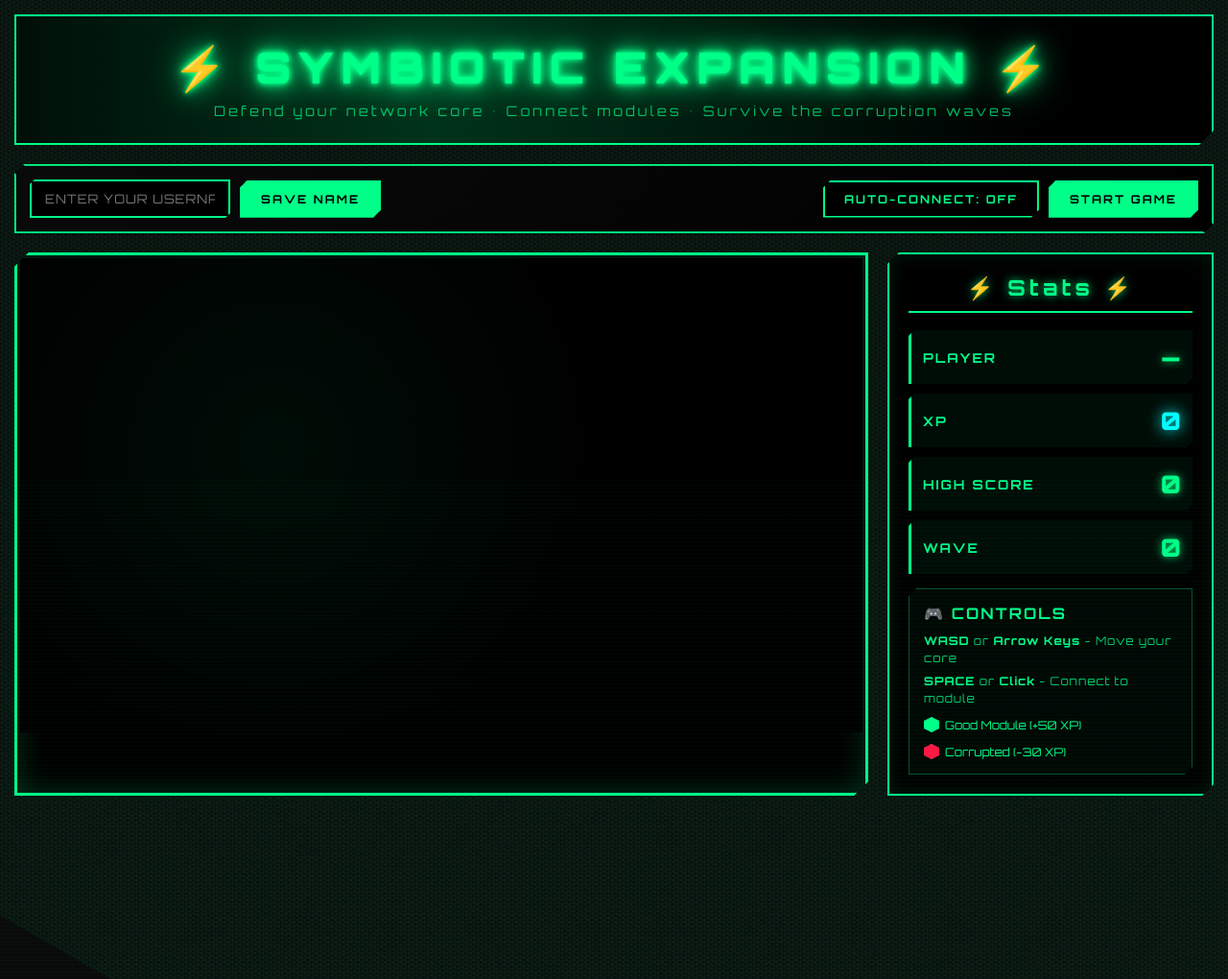
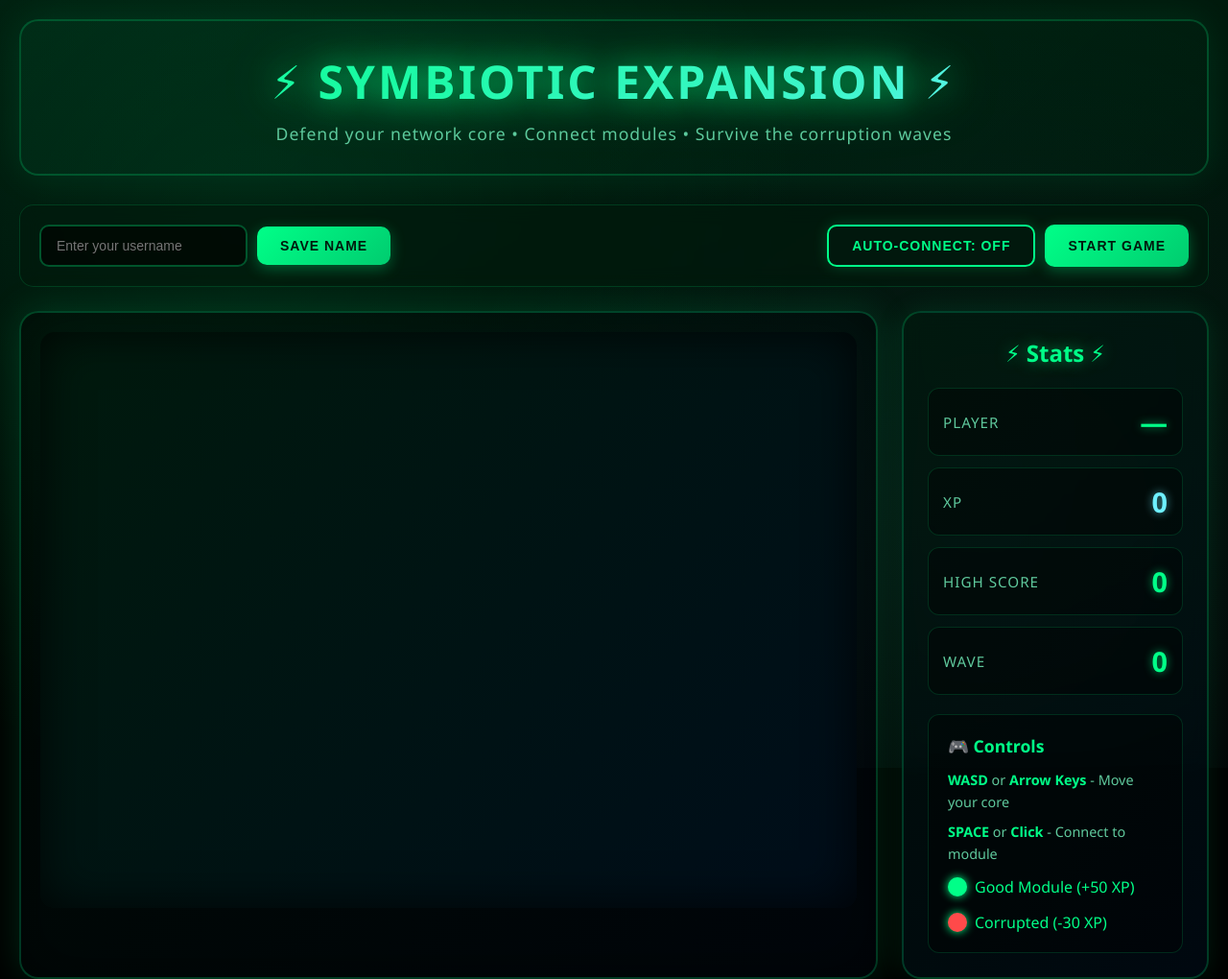
Before and after one commit to gbolah/symbiotic-expansion, a plain HTML site: page index.html in a window 1280 px wide. Shown: the top 1020 px of the page at 96% size. Before the commit the page ends 844 px from the top, so only its background shows below. Drawn offline with Linux system fonts and the light colour scheme; a script that the page names is missing.

Commit message:
Update index.html

```diff
--- a/index.html
+++ b/index.html
@@ -5,8 +5,6 @@
   <meta name="viewport" content="width=device-width, initial-scale=1.0">
   <title>Symbiotic Expansion - Network Defense Game</title>
   <style>
-    @import url('https://fonts.googleapis.com/css2?family=Orbitron:wght@400;700;900&display=swap');
-
     * {
       margin: 0;
       padding: 0;
@@ -14,230 +12,129 @@
     }
 
     body {
-      font-family: 'Orbitron', monospace;
-      background: #0a0a0a;
+      font-family: 'Segoe UI', Tahoma, Geneva, Verdana, sans-serif;
+      background: #000;
       color: #00ff88;
       overflow-x: hidden;
       min-height: 100vh;
       position: relative;
     }
 
-    /* Animated Hexagon Background Pattern */
     body::before {
-      content: '';
-      position: fixed;
-      top: -50%;
-      left: -50%;
-      width: 200%;
-      height: 200%;
-      background-image:
-        repeating-linear-gradient(0deg, transparent, transparent 2px, rgba(0, 255, 136, 0.03) 2px, rgba(0, 255, 136, 0.03) 4px),
-        repeating-linear-gradient(60deg, transparent, transparent 2px, rgba(0, 255, 136, 0.03) 2px, rgba(0, 255, 136, 0.03) 4px),
-        repeating-linear-gradient(120deg, transparent, transparent 2px, rgba(0, 255, 136, 0.03) 2px, rgba(0, 255, 136, 0.03) 4px);
-      animation: bgRotate 60s linear infinite;
-      z-index: -2;
-    }
-
-    /* Scanline Effect */
-    body::after {
       content: '';
       position: fixed;
       top: 0;
       left: 0;
-      width: 100%;
-      height: 100%;
-      background: repeating-linear-gradient(
-        0deg,
-        transparent,
-        transparent 2px,
-        rgba(0, 255, 136, 0.02) 2px,
-        rgba(0, 255, 136, 0.02) 4px
-      );
-      pointer-events: none;
-      z-index: 9999;
-      animation: scanline 8s linear infinite;
-    }
-
-    @keyframes bgRotate {
-      0% { transform: rotate(0deg); }
-      100% { transform: rotate(360deg); }
-    }
-
-    @keyframes scanline {
-      0% { transform: translateY(0); }
-      100% { transform: translateY(100%); }
+      right: 0;
+      bottom: 0;
+      background:
+        radial-gradient(circle at 20% 30%, rgba(0, 255, 136, 0.08) 0%, transparent 50%),
+        radial-gradient(circle at 80% 70%, rgba(110, 240, 255, 0.06) 0%, transparent 50%),
+        linear-gradient(180deg, #001a0d 0%, #000 100%);
+      z-index: -1;
     }
 
     .container {
-      max-width: 1600px;
+      max-width: 1400px;
       margin: 0 auto;
-      padding: 15px;
-      position: relative;
+      padding: 20px;
     }
 
-    /* Cyber Header with Glitch Effect */
+    /* Header Styles */
     .header {
       text-align: center;
-      margin-bottom: 20px;
-      padding: 25px;
-      background: #000;
-      clip-path: polygon(0 0, 100% 0, 100% calc(100% - 15px), calc(100% - 15px) 100%, 0 100%);
-      border: 2px solid #00ff88;
-      position: relative;
-      overflow: hidden;
-    }
-
-    .header::before {
-      content: '';
-      position: absolute;
-      top: 0;
-      left: -100%;
-      width: 100%;
-      height: 100%;
-      background: linear-gradient(90deg, transparent, rgba(0, 255, 136, 0.2), transparent);
-      animation: scan 3s infinite;
-    }
-
-    @keyframes scan {
-      0%, 100% { left: -100%; }
-      50% { left: 100%; }
+      margin-bottom: 30px;
+      padding: 30px 20px;
+      background: linear-gradient(135deg, rgba(0, 255, 136, 0.05), rgba(0, 255, 136, 0.02));
+      border-radius: 20px;
+      border: 2px solid rgba(0, 255, 136, 0.2);
+      box-shadow: 0 0 40px rgba(0, 255, 136, 0.1);
+      animation: fadeIn 0.6s ease-out;
     }
 
     .header h1 {
-      font-size: 2.8em;
+      font-size: 3em;
       font-weight: 900;
-      letter-spacing: 8px;
+      letter-spacing: 3px;
       text-transform: uppercase;
-      color: #00ff88;
-      text-shadow:
-        0 0 5px #00ff88,
-        0 0 10px #00ff88,
-        0 0 20px #00ff88,
-        0 0 40px #00ff88;
-      margin-bottom: 8px;
-      animation: flicker 4s infinite alternate;
-      position: relative;
-    }
-
-    @keyframes flicker {
-      0%, 18%, 22%, 25%, 53%, 57%, 100% {
-        text-shadow:
-          0 0 5px #00ff88,
-          0 0 10px #00ff88,
-          0 0 20px #00ff88,
-          0 0 40px #00ff88;
-      }
-      20%, 24%, 55% {
-        text-shadow: none;
-      }
+      background: linear-gradient(135deg, #00ff88, #6ef0ff);
+      -webkit-background-clip: text;
+      -webkit-text-fill-color: transparent;
+      background-clip: text;
+      text-shadow: 0 0 30px rgba(0, 255, 136, 0.5);
+      margin-bottom: 10px;
+      animation: glow 2s ease-in-out infinite alternate;
     }
 
     .header p {
-      font-size: 0.9em;
-      color: #00ff88;
-      letter-spacing: 3px;
-      opacity: 0.7;
-      font-weight: 400;
+      font-size: 1.1em;
+      color: #5fc99d;
+      letter-spacing: 1px;
     }
 
-    /* Angular Control Bar */
+    /* Controls Bar */
     .controls {
       display: flex;
       justify-content: space-between;
       align-items: center;
-      gap: 12px;
-      margin-bottom: 20px;
-      padding: 15px;
-      background: linear-gradient(135deg, #0a0a0a, #000);
-      clip-path: polygon(10px 0, 100% 0, 100% calc(100% - 10px), calc(100% - 10px) 100%, 0 100%, 0 10px);
-      border: 1px solid #00ff88;
+      gap: 15px;
+      margin-bottom: 25px;
+      padding: 20px;
+      background: rgba(0, 26, 13, 0.6);
+      border-radius: 15px;
+      border: 1px solid rgba(0, 255, 136, 0.15);
       flex-wrap: wrap;
-      position: relative;
+      backdrop-filter: blur(10px);
     }
 
-    .controls::after {
-      content: '';
-      position: absolute;
-      top: 0;
-      left: 0;
-      right: 0;
-      bottom: 0;
-      border: 1px solid #00ff88;
-      clip-path: polygon(10px 0, 100% 0, 100% calc(100% - 10px), calc(100% - 10px) 100%, 0 100%, 0 10px);
-      opacity: 0.3;
-      animation: pulse 2s infinite;
-    }
-
-    @keyframes pulse {
-      0%, 100% { opacity: 0.3; }
-      50% { opacity: 0.8; }
-    }
-
-    .controls-left, .controls-right {
+    .controls-left {
       display: flex;
       gap: 10px;
       align-items: center;
       flex-wrap: wrap;
     }
 
+    .controls-right {
+      display: flex;
+      gap: 10px;
+      flex-wrap: wrap;
+    }
+
     input {
-      padding: 10px 14px;
-      background: #000;
-      border: 2px solid #00ff88;
+      padding: 12px 16px;
+      background: rgba(0, 0, 0, 0.6);
+      border: 2px solid rgba(0, 255, 136, 0.3);
+      border-radius: 10px;
       color: #00ff88;
-      font-size: 13px;
-      font-family: 'Orbitron', monospace;
+      font-size: 14px;
       outline: none;
       transition: all 0.3s;
       min-width: 180px;
-      clip-path: polygon(5px 0, 100% 0, 100% calc(100% - 5px), calc(100% - 5px) 100%, 0 100%, 0 5px);
-      text-transform: uppercase;
-      letter-spacing: 1px;
     }
 
     input:focus {
-      box-shadow:
-        inset 0 0 10px rgba(0, 255, 136, 0.3),
-        0 0 15px rgba(0, 255, 136, 0.5);
+      border-color: #00ff88;
+      box-shadow: 0 0 15px rgba(0, 255, 136, 0.3);
     }
 
     button {
-      padding: 10px 20px;
-      background: #00ff88;
-      border: 2px solid #00ff88;
-      color: #000;
-      font-weight: 700;
-      font-size: 12px;
-      font-family: 'Orbitron', monospace;
+      padding: 12px 24px;
+      background: linear-gradient(135deg, #00ff88, #00cc6f);
+      border: none;
+      border-radius: 10px;
+      color: #001a0d;
+      font-weight: 800;
+      font-size: 14px;
       cursor: pointer;
       transition: all 0.3s;
       text-transform: uppercase;
-      letter-spacing: 2px;
-      clip-path: polygon(8px 0, 100% 0, 100% calc(100% - 8px), calc(100% - 8px) 100%, 0 100%, 0 8px);
-      position: relative;
-      overflow: hidden;
-    }
-
-    button::before {
-      content: '';
-      position: absolute;
-      top: 50%;
-      left: 50%;
-      width: 0;
-      height: 0;
-      background: rgba(255, 255, 255, 0.3);
-      transform: translate(-50%, -50%);
-      transition: width 0.3s, height 0.3s;
-    }
-
-    button:hover::before {
-      width: 300px;
-      height: 300px;
+      letter-spacing: 1px;
+      box-shadow: 0 4px 15px rgba(0, 255, 136, 0.3);
     }
 
     button:hover {
-      box-shadow: 0 0 20px rgba(0, 255, 136, 0.8);
       transform: translateY(-2px);
+      box-shadow: 0 6px 25px rgba(0, 255, 136, 0.5);
     }
 
     button:active {
@@ -245,204 +142,150 @@
     }
 
     button:disabled {
-      opacity: 0.4;
+      opacity: 0.5;
       cursor: not-allowed;
     }
 
     button.secondary {
-      background: #000;
+      background: transparent;
+      border: 2px solid #00ff88;
       color: #00ff88;
+      box-shadow: 0 0 15px rgba(0, 255, 136, 0.2);
+    }
+
+    button.secondary:hover {
+      background: rgba(0, 255, 136, 0.1);
     }
 
     /* Game Layout */
     .game-layout {
       display: grid;
-      grid-template-columns: 1fr 340px;
-      gap: 20px;
+      grid-template-columns: 1fr 320px;
+      gap: 25px;
+      animation: fadeIn 0.8s ease-out 0.2s backwards;
     }
 
-    /* Canvas Container with Circuit Board Style */
+    /* Canvas Container */
     .canvas-container {
       position: relative;
-      background: #000;
-      padding: 3px;
-      clip-path: polygon(15px 0, 100% 0, 100% calc(100% - 15px), calc(100% - 15px) 100%, 0 100%, 0 15px);
-      border: 3px solid #00ff88;
+      background: linear-gradient(135deg, rgba(0, 26, 13, 0.4), rgba(0, 13, 26, 0.4));
+      border-radius: 20px;
+      padding: 20px;
+      border: 2px solid rgba(0, 255, 136, 0.2);
       box-shadow:
-        inset 0 0 30px rgba(0, 255, 136, 0.2),
-        0 0 30px rgba(0, 255, 136, 0.3);
-    }
-
-    /* Corner Decorations */
-    .canvas-container::before,
-    .canvas-container::after {
-      content: '';
-      position: absolute;
-      width: 20px;
-      height: 20px;
-      border: 3px solid #00ff88;
-      z-index: 10;
-    }
-
-    .canvas-container::before {
-      top: -3px;
-      left: -3px;
-      border-right: none;
-      border-bottom: none;
-    }
-
-    .canvas-container::after {
-      bottom: -3px;
-      right: -3px;
-      border-left: none;
-      border-top: none;
+        0 0 40px rgba(0, 255, 136, 0.15),
+        inset 0 0 60px rgba(0, 0, 0, 0.5);
     }
 
     canvas {
       width: 100%;
-      height: auto;
-      aspect-ratio: 16/9;
-      max-height: 600px;
-      display: block;
-      background:
-        radial-gradient(circle at 30% 40%, rgba(0, 255, 136, 0.05), transparent 50%),
-        #000;
+      height: 600px;
+      border-radius: 15px;
+      background: linear-gradient(135deg, #001a0d, #000d1a);
+      box-shadow: inset 0 0 50px rgba(0, 0, 0, 0.8);
       cursor: crosshair;
     }
 
-    /* Stats Panel - Hexagonal Style */
+    /* Stats Panel */
     .stats-panel {
-      background: #000;
-      padding: 20px;
-      clip-path: polygon(12px 0, 100% 0, 100% calc(100% - 12px), calc(100% - 12px) 100%, 0 100%, 0 12px);
-      border: 2px solid #00ff88;
-      box-shadow:
-        inset 0 0 20px rgba(0, 255, 136, 0.1),
-        0 0 20px rgba(0, 255, 136, 0.2);
+      background: linear-gradient(135deg, rgba(0, 26, 13, 0.6), rgba(0, 13, 26, 0.6));
+      border-radius: 20px;
+      padding: 25px;
+      border: 2px solid rgba(0, 255, 136, 0.2);
+      box-shadow: 0 0 30px rgba(0, 255, 136, 0.1);
+      backdrop-filter: blur(10px);
       height: fit-content;
-      position: relative;
     }
 
     .stats-panel h2 {
-      font-size: 1.4em;
-      margin-bottom: 18px;
+      font-size: 1.5em;
+      margin-bottom: 20px;
       color: #00ff88;
       text-align: center;
-      text-shadow: 0 0 10px rgba(0, 255, 136, 0.8);
-      letter-spacing: 4px;
-      border-bottom: 2px solid #00ff88;
-      padding-bottom: 10px;
+      text-shadow: 0 0 15px rgba(0, 255, 136, 0.5);
     }
 
     .stat-item {
       display: flex;
       justify-content: space-between;
       align-items: center;
-      padding: 12px;
-      margin-bottom: 10px;
-      background: rgba(0, 255, 136, 0.05);
-      clip-path: polygon(6px 0, 100% 0, 100% calc(100% - 6px), calc(100% - 6px) 100%, 0 100%, 0 6px);
-      border-left: 3px solid #00ff88;
+      padding: 15px;
+      margin-bottom: 12px;
+      background: rgba(0, 0, 0, 0.4);
+      border-radius: 12px;
+      border: 1px solid rgba(0, 255, 136, 0.15);
       transition: all 0.3s;
-      position: relative;
-    }
-
-    .stat-item::after {
-      content: '';
-      position: absolute;
-      right: 0;
-      top: 0;
-      width: 0;
-      height: 100%;
-      background: rgba(0, 255, 136, 0.1);
-      transition: width 0.3s;
-    }
-
-    .stat-item:hover::after {
-      width: 100%;
     }
 
     .stat-item:hover {
-      background: rgba(0, 255, 136, 0.1);
+      border-color: rgba(0, 255, 136, 0.4);
+      background: rgba(0, 0, 0, 0.6);
     }
 
     .stat-label {
-      color: #00ff88;
-      font-size: 0.85em;
+      color: #5fc99d;
+      font-size: 0.95em;
       text-transform: uppercase;
-      letter-spacing: 2px;
-      font-weight: 700;
-      z-index: 1;
+      letter-spacing: 1px;
     }
 
     .stat-value {
-      font-size: 1.6em;
+      font-size: 1.8em;
       font-weight: 900;
       color: #00ff88;
-      text-shadow: 0 0 8px rgba(0, 255, 136, 0.8);
-      z-index: 1;
+      text-shadow: 0 0 10px rgba(0, 255, 136, 0.6);
     }
 
     .stat-value.highlight {
-      color: #0ff;
-      text-shadow: 0 0 8px rgba(0, 255, 255, 0.8);
-      animation: valueGlow 1.5s infinite alternate;
-    }
-
-    @keyframes valueGlow {
-      0% { text-shadow: 0 0 8px rgba(0, 255, 255, 0.8); }
-      100% { text-shadow: 0 0 15px rgba(0, 255, 255, 1); }
+      color: #6ef0ff;
+      text-shadow: 0 0 10px rgba(110, 240, 255, 0.6);
     }
 
     /* Instructions */
     .instructions {
-      margin-top: 15px;
-      padding: 15px;
-      background: rgba(0, 255, 136, 0.03);
-      clip-path: polygon(8px 0, 100% 0, 100% calc(100% - 8px), calc(100% - 8px) 100%, 0 100%, 0 8px);
-      border: 1px solid rgba(0, 255, 136, 0.3);
+      margin-top: 20px;
+      padding: 20px;
+      background: rgba(0, 0, 0, 0.4);
+      border-radius: 12px;
+      border: 1px solid rgba(0, 255, 136, 0.15);
     }
 
     .instructions h3 {
       color: #00ff88;
-      margin-bottom: 10px;
-      font-size: 1em;
-      letter-spacing: 2px;
-      text-transform: uppercase;
+      margin-bottom: 12px;
+      font-size: 1.1em;
     }
 
     .instructions p {
-      color: rgba(0, 255, 136, 0.8);
-      font-size: 0.75em;
-      line-height: 1.5;
-      margin-bottom: 6px;
-      letter-spacing: 1px;
+      color: #5fc99d;
+      font-size: 0.9em;
+      line-height: 1.6;
+      margin-bottom: 8px;
     }
 
     .instructions strong {
       color: #00ff88;
-      font-weight: 700;
+      font-weight: 800;
     }
 
     .color-legend {
       display: flex;
-      gap: 12px;
-      margin-top: 10px;
+      gap: 15px;
+      margin-top: 12px;
       flex-wrap: wrap;
     }
 
     .legend-item {
       display: flex;
       align-items: center;
-      gap: 6px;
-      font-size: 0.75em;
+      gap: 8px;
     }
 
     .legend-color {
-      width: 16px;
-      height: 16px;
-      clip-path: polygon(50% 0%, 100% 25%, 100% 75%, 50% 100%, 0% 75%, 0% 25%);
-      box-shadow: 0 0 8px currentColor;
+      width: 20px;
+      height: 20px;
+      border-radius: 50%;
+      box-shadow: 0 0 10px currentColor;
     }
 
     .legend-color.good {
@@ -450,10 +293,10 @@
     }
 
     .legend-color.bad {
-      background: #ff1744;
+      background: #ff4a4a;
     }
 
-    /* Modal with Digital Glitch */
+    /* Modal Overlay */
     .modal-overlay {
       display: none;
       position: fixed;
@@ -461,72 +304,80 @@
       left: 0;
       right: 0;
       bottom: 0;
-      background: rgba(0, 0, 0, 0.95);
+      background: rgba(0, 0, 0, 0.9);
+      backdrop-filter: blur(8px);
       z-index: 1000;
       align-items: center;
       justify-content: center;
+      animation: fadeIn 0.3s ease-out;
     }
 
     .modal-overlay.active {
       display: flex;
-      animation: fadeIn 0.3s;
-    }
-
-    @keyframes fadeIn {
-      from { opacity: 0; }
-      to { opacity: 1; }
     }
 
     .modal {
-      background: #000;
+      background: linear-gradient(135deg, rgba(0, 26, 13, 0.95), rgba(0, 13, 26, 0.95));
       padding: 40px;
-      clip-path: polygon(20px 0, 100% 0, 100% calc(100% - 20px), calc(100% - 20px) 100%, 0 100%, 0 20px);
-      border: 3px solid #00ff88;
-      box-shadow:
-        inset 0 0 40px rgba(0, 255, 136, 0.2),
-        0 0 50px rgba(0, 255, 136, 0.5);
+      border-radius: 20px;
+      border: 2px solid rgba(0, 255, 136, 0.4);
+      box-shadow: 0 0 60px rgba(0, 255, 136, 0.3);
       text-align: center;
       max-width: 500px;
-      animation: glitchIn 0.5s;
-      position: relative;
-    }
-
-    @keyframes glitchIn {
-      0% {
-        transform: scale(0.9) translateX(-10px);
-        opacity: 0;
-      }
-      20% { transform: scale(1.05) translateX(10px); }
-      40% { transform: scale(0.95) translateX(-5px); }
-      60% { transform: scale(1.02) translateX(5px); }
-      100% {
-        transform: scale(1) translateX(0);
-        opacity: 1;
-      }
+      animation: scaleIn 0.4s ease-out;
     }
 
     .modal h2 {
       font-size: 2.5em;
       color: #00ff88;
       margin-bottom: 15px;
-      text-shadow: 0 0 20px rgba(0, 255, 136, 0.8);
-      letter-spacing: 5px;
+      text-shadow: 0 0 20px rgba(0, 255, 136, 0.6);
     }
 
     .modal p {
-      font-size: 1.1em;
-      color: rgba(0, 255, 136, 0.9);
+      font-size: 1.2em;
+      color: #5fc99d;
       margin-bottom: 10px;
-      letter-spacing: 2px;
     }
 
     .modal .score {
-      font-size: 2.2em;
+      font-size: 2em;
       font-weight: 900;
-      color: #0ff;
+      color: #6ef0ff;
       margin: 20px 0;
-      text-shadow: 0 0 15px rgba(0, 255, 255, 0.8);
-      letter-spacing: 3px;
+      text-shadow: 0 0 15px rgba(110, 240, 255, 0.6);
+    }
+
+    /* Animations */
+    @keyframes fadeIn {
+      from {
+        opacity: 0;
+        transform: translateY(20px);
+      }
+      to {
+        opacity: 1;
+        transform: translateY(0);
+      }
+    }
+
+    @keyframes scaleIn {
+      from {
+        opacity: 0;
+        transform: scale(0.8);
+      }
+      to {
+        opacity: 1;
+        transform: scale(1);
+      }
+    }
+
+    @keyframes glow {
+      from {
+        filter: drop-shadow(0 0 20px rgba(0, 255, 136, 0.4));
+      }
+      to {
+        filter: drop-shadow(0 0 30px rgba(0, 255, 136, 0.8));
+      }
     }
 
     /* Responsive Design */
@@ -535,15 +386,18 @@
         grid-template-columns: 1fr;
       }
 
+      .stats-panel {
+        max-width: 100%;
+      }
+
       canvas {
-        max-height: 500px;
+        height: 500px;
       }
     }
 
     @media (max-width: 768px) {
       .header h1 {
         font-size: 2em;
-        letter-spacing: 4px;
       }
 
       .controls {
@@ -562,11 +416,7 @@
       }
 
       canvas {
-        max-height: 400px;
-      }
-
-      button {
-        width: 100%;
+        height: 400px;
       }
     }
   </style>
@@ -700,10 +550,7 @@
       game.ctx = game.canvas.getContext('2d');
 
       resizeCanvas();
-      window.addEventListener('resize', () => {
-        resizeCanvas();
-        if (!game.running) draw(); // Redraw when resizing if not playing
-      });
+      window.addEventListener('resize', resizeCanvas);
 
       // Load username
       if (game.username) {
@@ -717,25 +564,14 @@
       window.addEventListener('keyup', handleKeyUp);
       game.canvas.addEventListener('click', handleCanvasClick);
 
-      // Initial draw
-      draw();
-
       // Start game loop
       requestAnimationFrame(gameLoop);
     });
 
     function resizeCanvas() {
-      const rect = game.canvas.getBoundingClientRect();
-      game.canvas.width = rect.width;
-      game.canvas.height = rect.height;
-
-      // Reset player position if out of bounds
-      if (game.player.x > game.canvas.width - 20) {
-        game.player.x = game.canvas.width / 2;
-      }
-      if (game.player.y > game.canvas.height - 20) {
-        game.player.y = game.canvas.height / 2;
-      }
+      const container = game.canvas.parentElement;
+      game.canvas.width = container.clientWidth - 40;
+      game.canvas.height = 600;
     }
 
     // Save username
```
